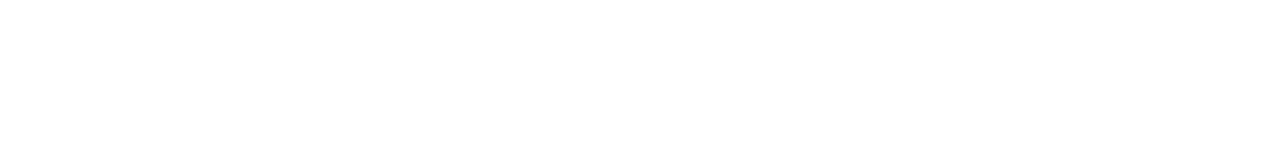
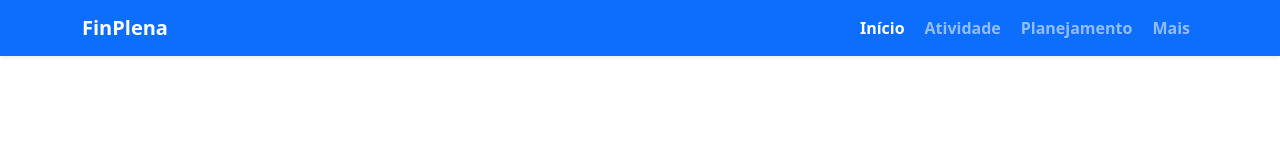
Before and after one commit to m-Botelho/Projeto-FIntech, a plain HTML site: page index.html in a window 1280 px wide. Drawn offline with nearby package versions, Linux system fonts and the light colour scheme.

Commit message:
feat: Created nav  and responsive botton

```diff
--- a/index.html
+++ b/index.html
@@ -1,12 +1,40 @@
 <!DOCTYPE html>
 <html lang="pt-br">
 <head>
-    <meta charset="UTF-8">
-    <meta name="viewport" content="width=device-width, initial-scale=1.0">
-    <title>FinPlena</title>
-    <link rel="stylesheet" href="style.css">
+  <meta charset="UTF-8" />
+  <meta name="viewport" content="width=device-width, initial-scale=1" />
+  <title>FinPlena - Home</title>
+  <link href="https://cdn.jsdelivr.net/npm/bootstrap@5.3.3/dist/css/bootstrap.min.css" rel="stylesheet" />
+
+
 </head>
 <body>
 
+    <!-- NAVBAR FIXA NO TOPO -->
+  <nav class="navbar navbar-expand-lg navbar-dark bg-primary fixed-top shadow-sm">
+    <div class="container">
+      <a class="navbar-brand fw-bold" href="#">FinPlena</a>
+      <button class="navbar-toggler" type="button" data-bs-toggle="collapse" data-bs-target="#navbarNav">
+        <span class="navbar-toggler-icon"></span>
+      </button>
+      <div class="collapse navbar-collapse justify-content-end" id="navbarNav">
+        <ul class="navbar-nav">
+          <li class="nav-item">
+            <a class="nav-link active fw-semibold" href="#"><i class="bi bi-house-door-fill me-1"></i> Início</a>
+          </li>
+          <li class="nav-item">
+            <a class="nav-link fw-semibold" href="#"><i class="bi bi-card-list me-1"></i> Atividade</a>
+          </li>
+          <li class="nav-item">
+            <a class="nav-link fw-semibold" href="#"><i class="bi bi-flag-fill me-1"></i> Planejamento</a>
+          </li>
+          <li class="nav-item">
+            <a class="nav-link fw-semibold" href="#"><i class="bi bi-list me-1"></i> Mais</a>
+          </li>
+        </ul>
+      </div>
+    </div>
+  </nav>
+
 </body>
 </html>
```
Also changed, not shown: globals.css (added), logo.png.png (added).
